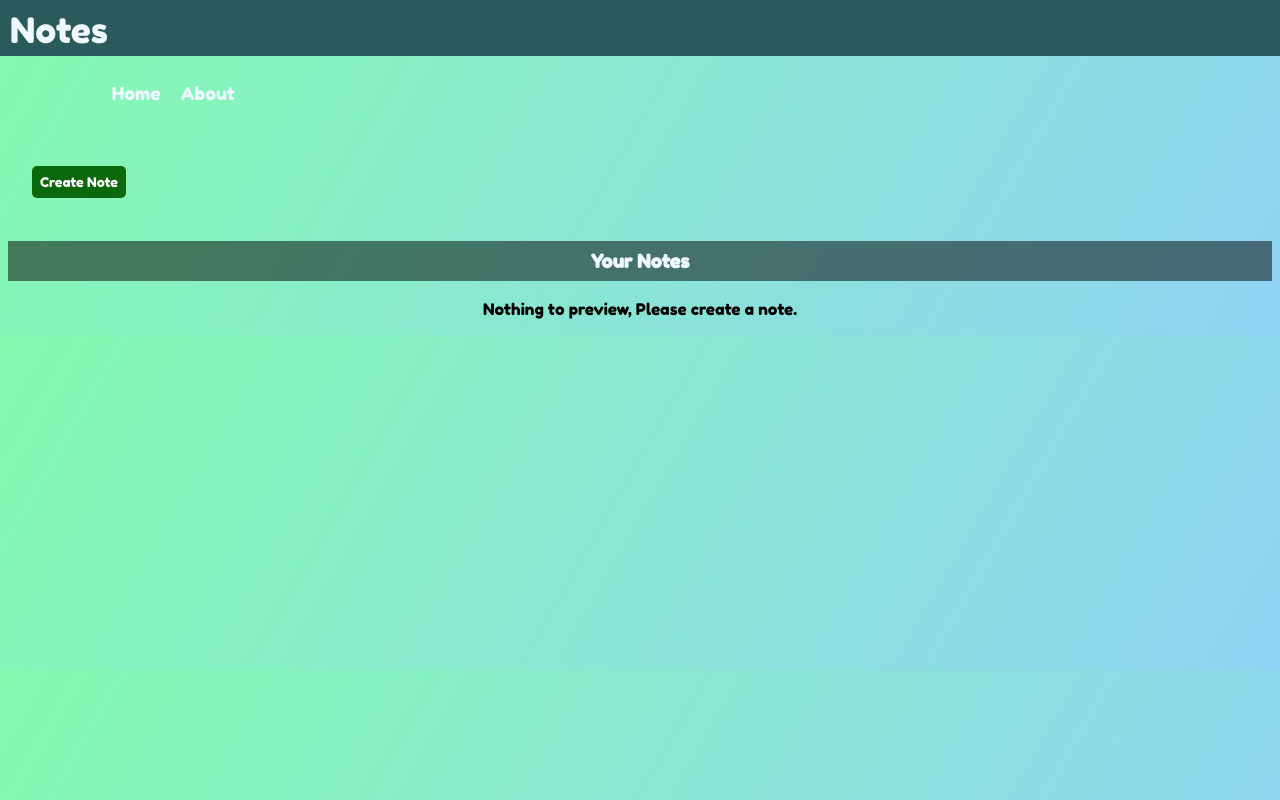
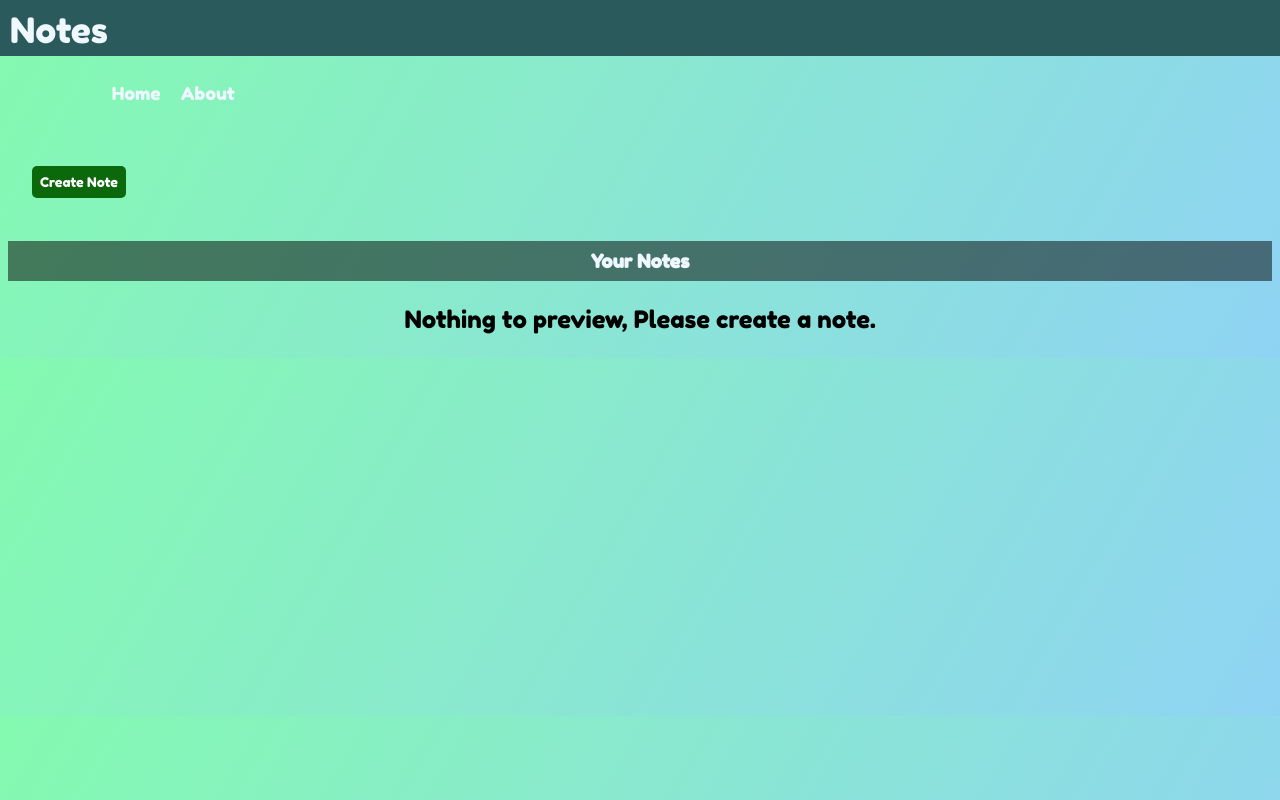
Before and after one commit to rohitDhanani/notesapp, a plain HTML site: page index.html in a window 1280 px wide. Drawn offline with Linux system fonts and the light colour scheme.

Commit message:
text increased

```diff
--- a/index.html
+++ b/index.html
@@ -52,7 +52,7 @@
     <main>
         <h3 id="yourNotes">Your Notes</h3>
         <section id="displayNotes">
-            <p id="nothingToPreview" style="text-align: center;color:black ;">Nothing to preview, Please create a note.</p>
+            <p id="nothingToPreview" style="text-align: center;color:black ;font-size: 1.5rem;">Nothing to preview, Please create a note.</p>
         </section>
     </main>
 
```
